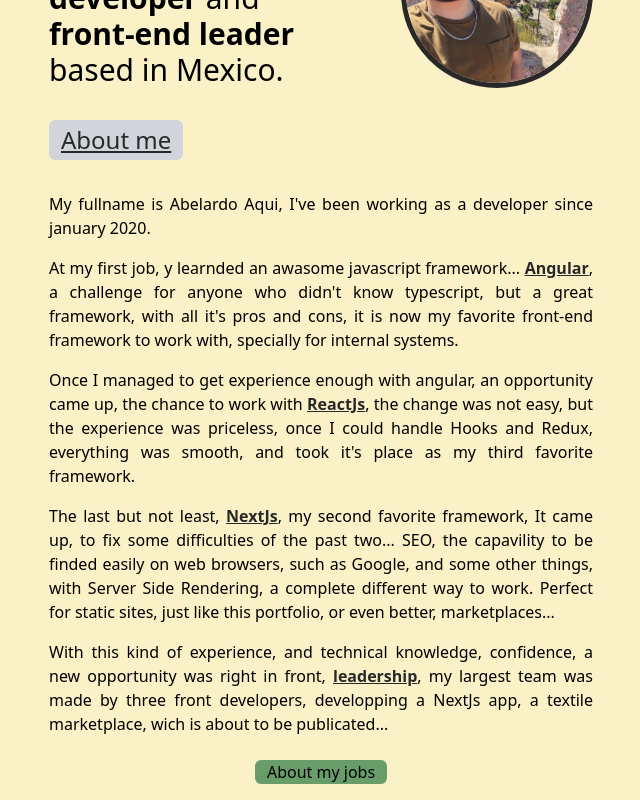
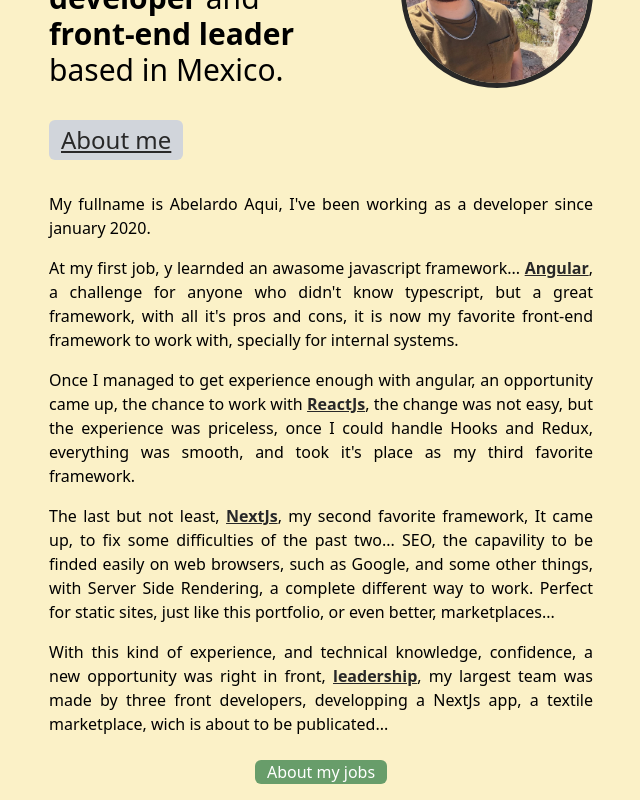
Before and after one commit to TecAbel/tecabel-portfolio, a Next.js app: page / in a window 1280 px wide. Shown: the part 352-1152 px from the top of the page, without its empty margins (319-959 px from the left). Built offline with nearby package versions, Linux system fonts and the light colour scheme.

Commit message:
fix(button): to my jobs better color

```diff
--- a/src/pages/index.tsx
+++ b/src/pages/index.tsx
@@ -18,6 +18,7 @@ export default function Home() {
             bg-button
             px-3
             rounded-md
+            text-white
             dark:bg-button-dark
             "
             href={'/jobs'}
```
